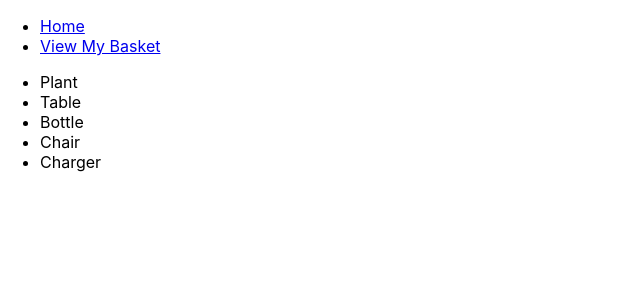
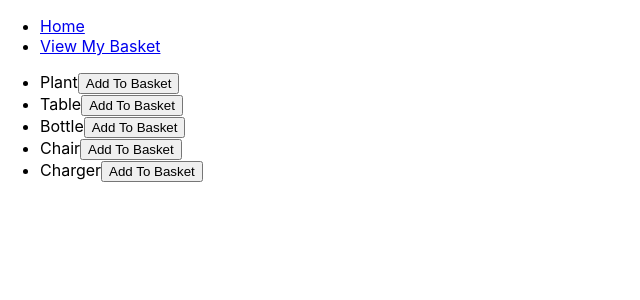
Before and after one commit to katiebooth/E-Commerce_ReactRouting, a React (Create React App) app: page / in a window 1280 px wide. Shown: the top 300 px of the page, without its empty margins (0-640 px from the left). Built offline with nearby package versions, Linux system fonts and the light colour scheme.

Commit message:
MVP completed

```diff
--- a/src/App.js
+++ b/src/App.js
@@ -3,19 +3,11 @@ import './App.css';
 import React, {useState} from 'react';
 import {BrowserRouter as Router, Routes, Route} from 'react-router-dom'
 import ShopContainer from './containers/ShopContainer';
-import NavBar from './components/NavBar';
-import ErrorPage from './components/ErrorPage';
 
 
 function App() {
   return (
-<Router>
-  <NavBar/>
-  <Routes>
-    <Route path = '/' element={<ShopContainer/>}/>
-    <Route path = '*' element={<ErrorPage/>}/>
-  </Routes>
-</Router>
+    <ShopContainer/>
   );
 }
 
--- /dev/null
+++ b/src/components/BasketItem.js
@@ -0,0 +1,15 @@
+import React from 'react';
+
+const BasketItem = ({item}) => {
+
+    return (
+
+    <li>
+        {item.name} : £{item.price}
+
+    </li>
+
+
+)}
+
+export default BasketItem
--- /dev/null
+++ b/src/components/BasketList.js
@@ -0,0 +1,21 @@
+import React from 'react'
+import BasketItem from './BasketItem'
+
+const BasketList = ({basketItems}) => {
+    const currentBasket = basketItems.map((item, index) =>{
+        return <BasketItem key = {index} item = {item}/>
+    })
+
+    const calculateTotal  = basketItems.reduce((total, item) => {
+        return total + Number(item.price)
+    }, 0)
+
+
+    return (<>
+    <div> {currentBasket}</div>
+    <div>Basket Total : £{calculateTotal}</div>
+    </>
+    )
+}
+
+export default BasketList
--- a/src/components/ShopItem.js
+++ b/src/components/ShopItem.js
@@ -1,7 +1,20 @@
 import React from 'react';
 
-const ShopItem = ({item}) => {
-    return <li>{item.name}</li>
-}
+const ShopItem = ({item, onAddToBasket}) => {
+
+    const handleClick = () => {
+        onAddToBasket({item})
+    }
+
+    return (<>
+
+    <li>
+        {item.name}
+        <button onClick={handleClick}>Add To Basket</button>
+
+    </li>
+
+    </>
+)}
 
 export default ShopItem
--- a/src/components/ShopItemList.js
+++ b/src/components/ShopItemList.js
@@ -1,9 +1,9 @@
 import React from 'react';
 import ShopItem from './ShopItem';
 
-const ShopItemList = ({shopItems}) => {
+const ShopItemList = ({shopItems, handleAddToBasket}) => {
     const listItems = shopItems.map((item, index) =>{
-        return <ShopItem item = {item} key ={index}/>
+        return <ShopItem item = {item} key ={index} onAddToBasket = {handleAddToBasket}/>
     })
 
     return (
--- a/src/containers/ShopContainer.js
+++ b/src/containers/ShopContainer.js
@@ -1,22 +1,51 @@
 import React, {useState, useEffect} from 'react';
+import {BrowserRouter as Router, Routes, Route} from 'react-router-dom'
+import NavBar from '../components/NavBar';
+import ErrorPage from '../components/ErrorPage';
+import BasketList from '../components/BasketList'
 import ShopItemList from '../components/ShopItemList';
+
 
 
 const ShopContainer = () => {
 
     const [shopItems, setShopItems] = useState([
-        {name: "Plant", price: "5"},
-        {name: "Table", price: "10"},
-        {name: "Bottle", price: "4"},
-        {name: "Chair", price: "8"},
-        {name: "Charger", price: "5"}
+        {name: "Plant", price: 5},
+        {name: "Table", price: 10},
+        {name: "Bottle", price: 4},
+        {name: "Chair", price: 8},
+        {name: "Charger", price: 5}
     ])
 
-    const [basketItems, setBasketItems] = useState([])
+    const [basketItems, setBasketItems] = useState(()=>{
+        const basketItemsJSON = localStorage.getItem('basket items')
+        if (basketItemsJSON == null) {
+            return []}
+        else {
+            return JSON.parse(basketItemsJSON)}
+    })
 
- return <>
-    <ShopItemList shopItems ={shopItems}/>
-</>
+    const handleAddToBasket = ({item}) => {
+        const copyBasketItems = [...basketItems]
+        copyBasketItems.push(item)
+        setBasketItems(copyBasketItems)
+    }
+
+    useEffect(()=> {
+        localStorage.setItem('basket items', JSON.stringify(basketItems))
+        }, [basketItems])
+
+ return (
+    <Router>
+    <NavBar/>
+    <Routes>
+        <Route path = '/' element={<ShopItemList shopItems ={shopItems} handleAddToBasket = {handleAddToBasket}/>}/>
+        <Route path = '/basket' element={<BasketList basketItems = {basketItems}/>}/>
+        <Route path = '*' element={<ErrorPage/>}/>
+    </Routes>
+    </Router>
+ )
+
 }
 
 export default ShopContainer
```
